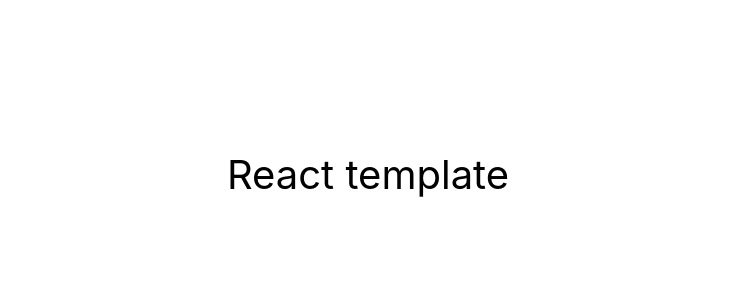
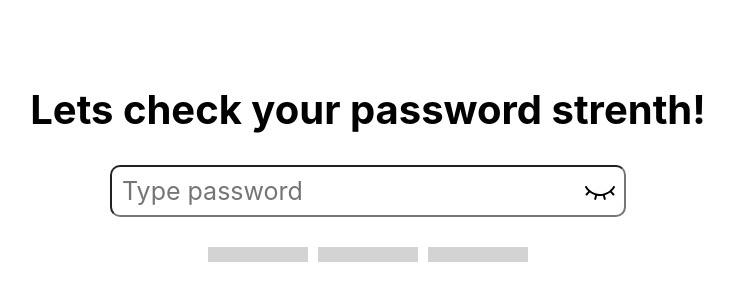
Before and after one commit to AlexFilp/usense-test, a React (Create React App) app: page / in a window 1280 px wide. Shown: the part 226-526 px from the top of the page, without its empty margins (272-1006 px from the left). Built offline with nearby package versions, Linux system fonts and the light colour scheme.

Commit message:
added input and difficultyScale
Also did some styles

```diff
--- a/package.json
+++ b/package.json
@@ -7,9 +7,12 @@
     "@testing-library/jest-dom": "^5.16.3",
     "@testing-library/react": "^12.1.4",
     "@testing-library/user-event": "^13.5.0",
+    "modern-normalize": "^2.0.0",
     "react": "^18.1.0",
     "react-dom": "^18.1.0",
+    "react-icons": "^4.9.0",
     "react-scripts": "5.0.1",
+    "styled-components": "^6.0.0-rc.3",
     "web-vitals": "^2.1.3"
   },
   "scripts": {
--- a/src/components/App.jsx
+++ /dev/null
@@ -1,16 +0,0 @@
-export const App = () => {
-  return (
-    <div
-      style={{
-        height: '100vh',
-        display: 'flex',
-        justifyContent: 'center',
-        alignItems: 'center',
-        fontSize: 40,
-        color: '#010101',
-      }}
-    >
-      React template
-    </div>
-  );
-};
--- /dev/null
+++ b/src/components/App/App.jsx
@@ -0,0 +1,22 @@
+import { PasswordInput } from '../passwordInput/passwordInput';
+import { PassDifficultyScale } from '../passDifficultyScale/passDifficultyScale';
+import { GlobalStyle } from '../GlobalStyle';
+import { useState } from 'react';
+import { Container, Title } from './App.styled';
+
+export const App = () => {
+  const [query, setQuery] = useState('');
+
+  const onChange = query => {
+    setQuery(query);
+  };
+
+  return (
+    <Container>
+      <Title>Lets check your password strenth!</Title>
+      <PasswordInput onChange={onChange} />
+      <PassDifficultyScale password={query} />
+      <GlobalStyle />
+    </Container>
+  );
+};
--- /dev/null
+++ b/src/components/App/App.styled.js
@@ -0,0 +1,16 @@
+import { styled } from 'styled-components';
+
+export const Container = styled.div`
+  height: 100vh;
+  display: flex;
+  flex-direction: column;
+  justify-content: center;
+  align-items: center;
+  font-size: 40px;
+  color: #010101;
+`;
+
+export const Title = styled.h1`
+  font-size: 40px;
+  margin-bottom: 30px;
+`;
--- /dev/null
+++ b/src/components/GlobalStyle.jsx
@@ -0,0 +1,44 @@
+import { createGlobalStyle } from 'styled-components';
+import 'modern-normalize';
+
+export const GlobalStyle = createGlobalStyle`
+      body {
+  margin: 0;
+  font-family: -apple-system, BlinkMacSystemFont, 'Segoe UI', 'Roboto', 'Oxygen',
+    'Ubuntu', 'Cantarell', 'Fira Sans', 'Droid Sans', 'Helvetica Neue',
+    sans-serif;
+  -webkit-font-smoothing: antialiased;
+  -moz-osx-font-smoothing: grayscale;
+}
+code {
+  font-family: source-code-pro, Menlo, Monaco, Consolas, 'Courier New',
+    monospace;
+}
+
+h1,
+h2,
+h3,
+h4,
+h5,
+h6,
+p {
+  margin: 0;
+}
+ul,
+ol {
+  list-style: none;
+  margin: 0;
+  padding: 0;
+}
+img {
+  display: block;
+  max-width: 100%;
+  height: auto;
+}
+
+a {
+  text-decoration: none;
+  color: inherit;
+}
+
+`;
--- /dev/null
+++ b/src/components/passDifficultyScale/passDifficultyScale.jsx
@@ -0,0 +1,89 @@
+import {
+  List,
+  ItemAllGray,
+  ItemAllRed,
+  ItemEasy,
+  ItemMedium,
+  ItemHard,
+} from './passDifficultyScale.styled';
+import { useEffect, useState } from 'react';
+
+export const PassDifficultyScale = ({ password }) => {
+  const [passState, setPassState] = useState('gray');
+
+  const onlyLetters = '^[a-zA-Z]+$';
+  const onlyDigits = '^[0-9]+$';
+  const onlySymbols = `^[!@#$%^&*()_+-=;':"\\|,.<>/?]+$`;
+  const lettersSymbols = `^(?=.*[a-zA-Z])(?=.*[!@#$%^&*()_+-=;':"\\|,.<>/?]).+$`;
+  const lettersDigits = `^(?=.*[a-zA-Z])(?=.*d).+$`;
+  const digitsSymbols = `^(?=.*d)(?=.*[!@#$%^&*()_+-=[]{};':"\\|,.<>/?]).+$`;
+  const lettersSymbolsDigits = `^(?=.*?[A-Z])(?=.*?[a-z])(?=.*?[0-9])(?=.*?[#?!@$ %^&*-]).{8,}$`;
+
+  const onPasswordChange = password => {
+    if (password.length === 0) {
+      setPassState('gray');
+      return;
+    } else if (password.length < 8) {
+      setPassState('red');
+    } else if (
+      password.match(onlyLetters) ||
+      password.match(onlyDigits) ||
+      password.match(onlySymbols)
+    ) {
+      setPassState('easy');
+    } else if (
+      password.match(lettersSymbols) ||
+      password.match(lettersDigits) ||
+      password.match(digitsSymbols)
+    ) {
+      setPassState('medium');
+    } else if (password.match(lettersSymbolsDigits)) {
+      setPassState('strong');
+    }
+  };
+
+  useEffect(() => {
+    onPasswordChange(password);
+    // eslint-disable-next-line react-hooks/exhaustive-deps
+  }, [password]);
+
+  return (
+    <>
+      {passState === 'gray' && (
+        <List>
+          <ItemAllGray></ItemAllGray>
+          <ItemAllGray></ItemAllGray>
+          <ItemAllGray></ItemAllGray>
+        </List>
+      )}
+      {passState === 'red' && (
+        <List>
+          <ItemAllRed></ItemAllRed>
+          <ItemAllRed></ItemAllRed>
+          <ItemAllRed></ItemAllRed>
+        </List>
+      )}
+      {passState === 'easy' && (
+        <List>
+          <ItemEasy></ItemEasy>
+          <ItemEasy></ItemEasy>
+          <ItemEasy></ItemEasy>
+        </List>
+      )}
+      {passState === 'medium' && (
+        <List>
+          <ItemMedium></ItemMedium>
+          <ItemMedium></ItemMedium>
+          <ItemMedium></ItemMedium>
+        </List>
+      )}
+      {passState === 'strong' && (
+        <List>
+          <ItemHard></ItemHard>
+          <ItemHard></ItemHard>
+          <ItemHard></ItemHard>
+        </List>
+      )}
+    </>
+  );
+};
--- /dev/null
+++ b/src/components/passDifficultyScale/passDifficultyScale.styled.js
@@ -0,0 +1,47 @@
+import { styled } from 'styled-components';
+
+export const List = styled.ul`
+  display: flex;
+  gap: 10px;
+`;
+
+export const ItemAllGray = styled.li`
+  width: 100px;
+  height: 15px;
+  background-color: lightgray;
+`;
+
+export const ItemAllRed = styled.li`
+  width: 100px;
+  height: 15px;
+  background-color: red;
+`;
+
+export const ItemEasy = styled.li`
+  width: 100px;
+  height: 15px;
+  background-color: lightgray;
+
+  &:first-child {
+    background-color: red;
+  }
+`;
+
+export const ItemMedium = styled.li`
+  width: 100px;
+  height: 15px;
+  background-color: lightgray;
+
+  &:nth-child(1) {
+    background-color: orange;
+  }
+  &:nth-child(2) {
+    background-color: orange;
+  }
+`;
+
+export const ItemHard = styled.li`
+  width: 100px;
+  height: 15px;
+  background-color: green;
+`;
--- /dev/null
+++ b/src/components/passwordInput/passwordInput.jsx
@@ -0,0 +1,36 @@
+import { useState } from 'react';
+import { Container, Input, Button } from './passwordInput.styled';
+import { RxEyeOpen, RxEyeClosed } from 'react-icons/rx';
+
+export const PasswordInput = ({ onChange }) => {
+  const [isPasswordVisible, setIsPasswordVisible] = useState(false);
+
+  const onType = event => {
+    const password = event.target.value;
+    onChange(password);
+  };
+
+  const showPassword = () => {
+    setIsPasswordVisible(!isPasswordVisible);
+  };
+
+  return (
+    <Container>
+      <div>
+        <Input
+          placeholder="Type password"
+          type={isPasswordVisible ? 'text' : 'password'}
+          name="password"
+          onChange={onType}
+        />
+        <Button onClick={showPassword}>
+          {isPasswordVisible ? (
+            <RxEyeOpen size="30px" />
+          ) : (
+            <RxEyeClosed size="30px" />
+          )}
+        </Button>
+      </div>
+    </Container>
+  );
+};
--- /dev/null
+++ b/src/components/passwordInput/passwordInput.styled.js
@@ -0,0 +1,26 @@
+import { styled } from 'styled-components';
+
+export const Container = styled.div`
+  margin-bottom: 30px;
+  position: relative;
+`;
+
+export const Input = styled.input`
+  width: 516px;
+  height: 52px;
+  border-radius: 10px;
+  padding-left: 10px;
+  padding-right: 50px;
+  font-size: 25px;
+`;
+
+export const Button = styled.button`
+  display: flex;
+  justify-content: center;
+  align-items: center;
+  background-color: transparent;
+  border: none;
+  position: absolute;
+  top: 10px;
+  right: 5px;
+`;
--- a/src/index.js
+++ b/src/index.js
@@ -1,6 +1,6 @@
 import React from 'react';
 import ReactDOM from 'react-dom/client';
-import { App } from 'components/App';
+import { App } from 'components/App/App';
 import './index.css';
 
 ReactDOM.createRoot(document.getElementById('root')).render(
```
Also changed, not shown: 1 other file (tests, documents, lock files or other folders).
